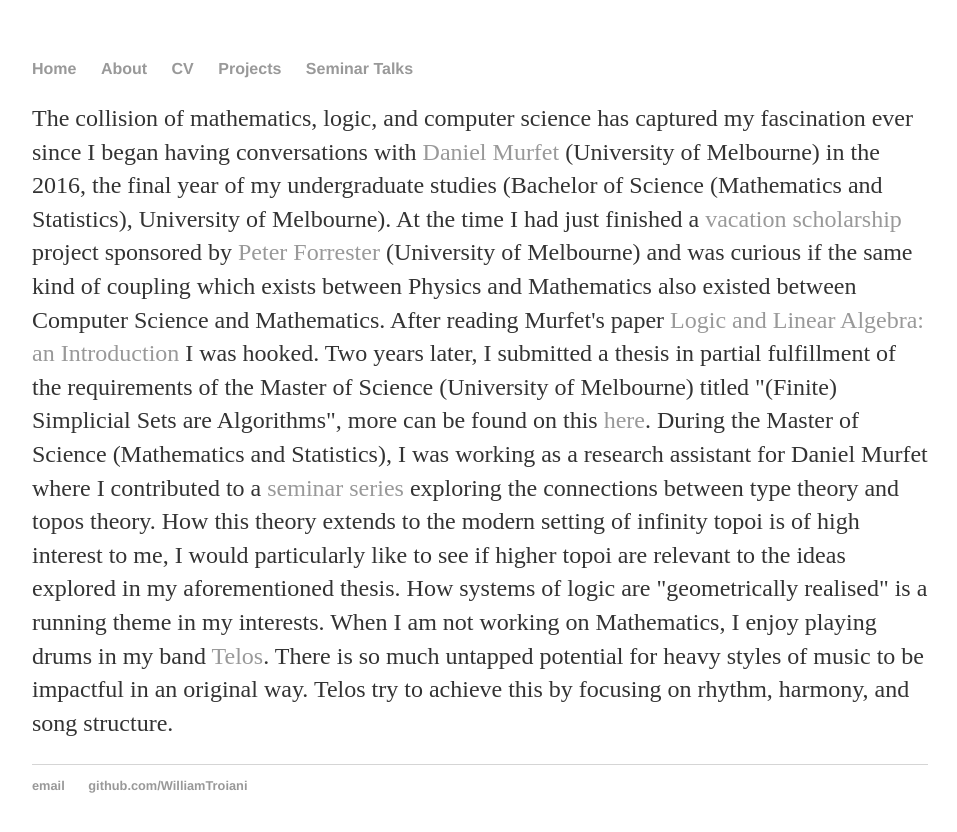
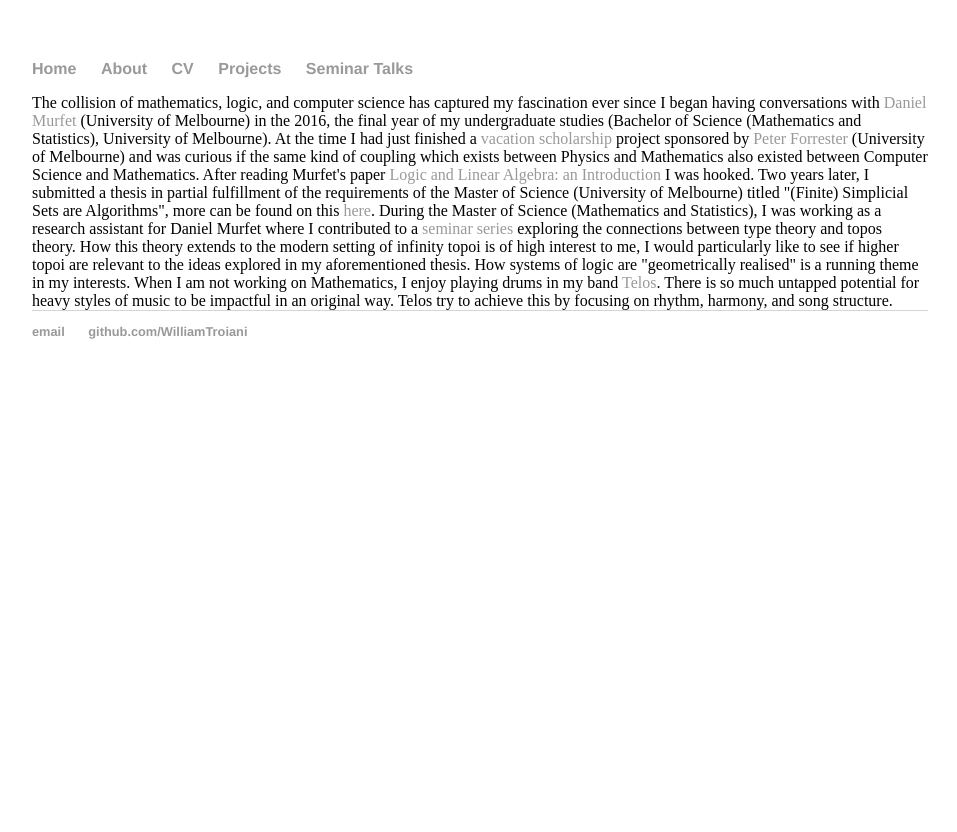
Before and after one commit to WilliamTroiani/WilliamTroiani.github.io, a Jekyll site: the page built from about.html, in a window 1280 px wide. Shown: the top 832 px of the page, without its empty margins (160-1117 px from the left). Built offline with Jekyll 4.4.1, drawn with Linux system fonts in a browser that asks for light colours.

```diff
--- a/about.html
+++ b/about.html
@@ -3,7 +3,7 @@ layout: default
 title: About
 ---
 
-<p>The collision of mathematics, logic, and computer science has captured my fascination ever since I began having conversations with <a href = "http://www.therisingsea.org/">Daniel Murfet</a> (University of Melbourne) in the 2016, the final year of my undergraduate studies (Bachelor of Science (Mathematics and Statistics), University of Melbourne).
+The collision of mathematics, logic, and computer science has captured my fascination ever since I began having conversations with <a href = "http://www.therisingsea.org/">Daniel Murfet</a> (University of Melbourne) in the 2016, the final year of my undergraduate studies (Bachelor of Science (Mathematics and Statistics), University of Melbourne).
 
 At the time I had just finished a <a href = "https://ms.unimelb.edu.au/engage/vacation-scholarships">vacation scholarship</a> project sponsored by <a href = "https://researchers.ms.unimelb.edu.au/~pjforr@unimelb/">Peter Forrester</a> (University of Melbourne) and was curious if the same kind of coupling which exists between Physics and Mathematics also existed between Computer Science and Mathematics.
 
@@ -12,4 +12,3 @@ After reading Murfet's paper <a href = "https://arxiv.org/abs/1407.2650">Logic a
 During the Master of Science (Mathematics and Statistics), I was working as a research assistant for Daniel Murfet where I contributed to a <a href = "http://www.therisingsea.org/post/seminar-ch/">seminar series</a> exploring the connections between type theory and topos theory. How this theory extends to the modern setting of infinity topoi is of high interest to me, I would particularly like to see if higher topoi are relevant to the ideas explored in my aforementioned thesis. How systems of logic are "geometrically realised" is a running theme in my interests.
 
 When I am not working on Mathematics, I enjoy playing drums in my band <a href = "https://www.youtube.com/watch?v=43HZqzlBEGQ">Telos</a>. There is so much untapped potential for heavy styles of music to be impactful in an original way. Telos try to achieve this by focusing on rhythm, harmony, and song structure.
-</p>
```
